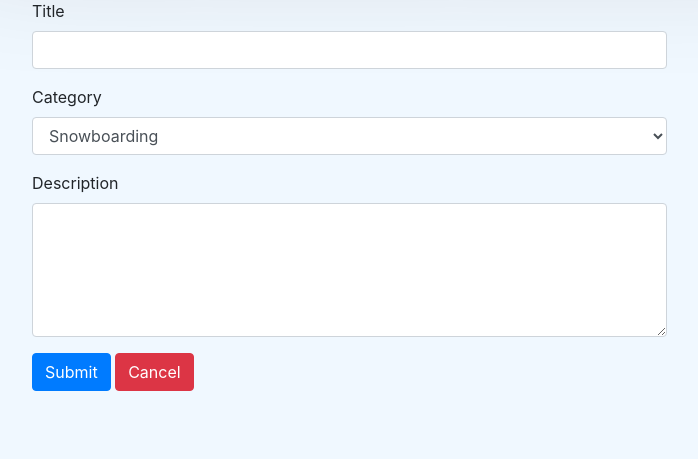
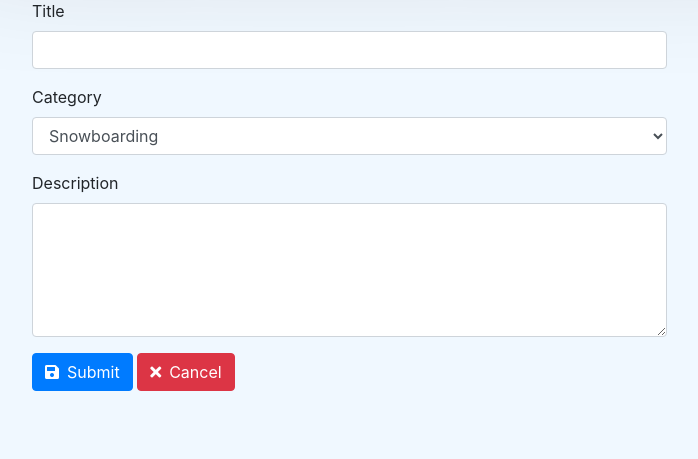
Before and after one commit to S-Dey/Udacity-Item-Catalog-Project, a Flask app: page /catalog/item/new/ in a window 1280 px wide. Shown: the part 150-609 px from the top of the page, without its empty margins (53-751 px from the left). Run offline with Flask 2, Linux system fonts and the light colour scheme; a user stored in the database is signed in; data comes from the database, SQL or seed files in the repository; some libraries are stand-ins or nearby versions.

Commit message:
Modify layout.

```diff
--- a/templates/new-category.html
+++ b/templates/new-category.html
@@ -12,7 +12,7 @@
                       <input name="new-category-name" type="text" class="form-control" required>
                     </div>
 
-                    <button type="submit" class="btn btn-primary"><i class="fas fa-save text-and-icon"></i></i>Submit</button>
+                    <button type="submit" class="btn btn-primary"><i class="fas fa-save text-and-icon"></i>Submit</button>
                     <a href="{{ url_for('home') }}">
                         <button type="button" class="btn btn-danger"><i class="fas fa-times text-and-icon"></i>Cancel</button>
                     </a>
--- a/templates/new-item.html
+++ b/templates/new-item.html
@@ -25,8 +25,8 @@
                       <textarea name="description" class="form-control" id="exampleFormControlTextarea1" rows="5" required></textarea>
                     </div>
 
-                    <button type="submit" class="btn btn-primary">Submit</button>
-                    <button type="button" class="btn btn-danger">Cancel</button>
+                    <button type="submit" class="btn btn-primary"><i class="fas fa-save text-and-icon"></i>Submit</button>
+                    <a href="{{ url_for('home') }}"><button type="button" class="btn btn-danger"><i class="fas fa-times text-and-icon"></i>Cancel</button></a>
                   </form>
 
             </div>
```
